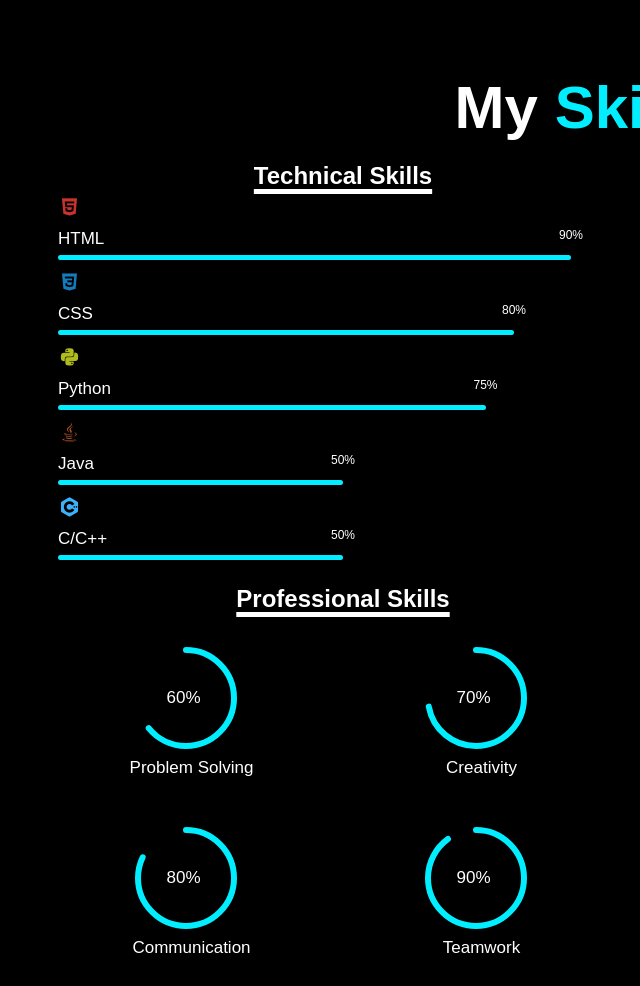
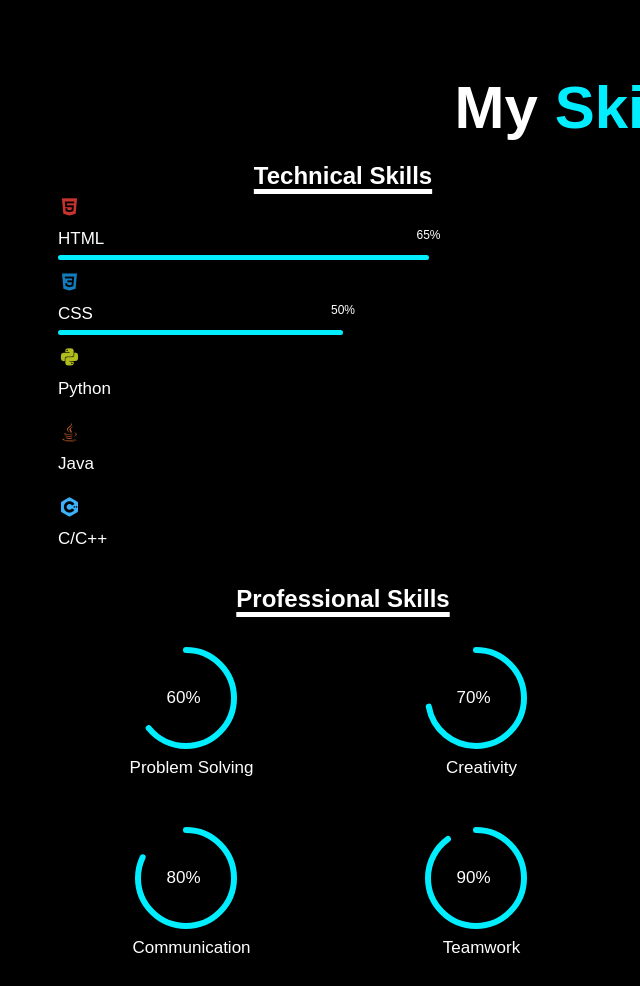
Before and after one commit to AvickChakraborty/avickchakraborty.github.io, a plain HTML site: page index.html in a window 1280 px wide. Shown: the part 1597-2583 px from the top of the page, without its empty margins (57-697 px from the left). Drawn offline with nearby package versions, Linux system fonts and the light colour scheme.

Commit message:
Add files via upload

```diff
--- a/files/style.css
+++ b/files/style.css
@@ -45,8 +45,8 @@ body {
     font-size: 25px;
     color: #fff;
     text-decoration: none;
-    font-weight: 500;
-    margin-left: 35px;
+    font-weight: 450;
+    margin-left: 30px;
     transition: .3s;
     opacity: 0;
     animation: slideUP .5s ease forwards;
@@ -57,6 +57,8 @@ body {
     color: #0ef;
     text-decoration: underline;
 }
+
+
 
 /*home*/
 
@@ -107,7 +109,7 @@ body {
 
 .home-content h4 span {
     color: #0ef;
-    font-size: 32px;
+    font-size: 35px;
     font-weight: 700;
 }
 
@@ -352,25 +354,34 @@ body {
     transform-origin: left;
 }
 
-.progress-line.html span {
+.progress-line.foundation_objects span {
     width: 90%;
 }
 
-.progress-line.css span {
+.progress-line.mdf span {
+    width: 85%;
+}
+
+.progress-line.employee_central span {
     width: 80%;
 }
 
-.progress-line.python span {
+.progress-line.ep span {
     width: 75%;
 }
 
-.progress-line.java span {
+.progress-line.brc span {
+    width: 65%;
+}
+.progress-line.html span {
+    width: 65%;
+}
+
+.progress-line.css span {
     width: 50%;
 }
 
-.progress-line.cpls span {
-    width: 50%;
-}
+
 
 .progress-line span::after {
     position: absolute;
@@ -385,23 +396,31 @@ body {
     opacity: 0;
 }
 
-.progress-line.html span::after {
+.progress-line.foundation_objects span::after {
     content: "90%";
 }
 
-.progress-line.css span::after {
+.progress-line.mdf span::after {
+    content: "85%";
+}
+
+.progress-line.employee_central span::after {
     content: "80%";
 }
 
-.progress-line.python span::after {
+.progress-line.ep span::after {
     content: "75%";
 }
 
-.progress-line.java span::after {
-    content: "50%";
+.progress-line.brc span::after {
+    content: "65%";
 }
 
-.progress-line.cpls span::after {
+.progress-line.html span::after {
+    content: "65%";
+}
+
+.progress-line.css span::after {
     content: "50%";
 }
 
@@ -767,7 +786,7 @@ body {
     font-size: 20px;
     color: #0ef;
     text-decoration: none;
-    margin: 0px 15px 0px 0;
+    margin: 0px 0px 0px 70px;
     opacity: 1;
 }
 
@@ -1248,6 +1267,7 @@ body {
     .contacts h2{
         font-size: 50px;
     }
+
     .contact-list i{
         font-size: 13px;
         padding: 5px 5px 0 0;
```
